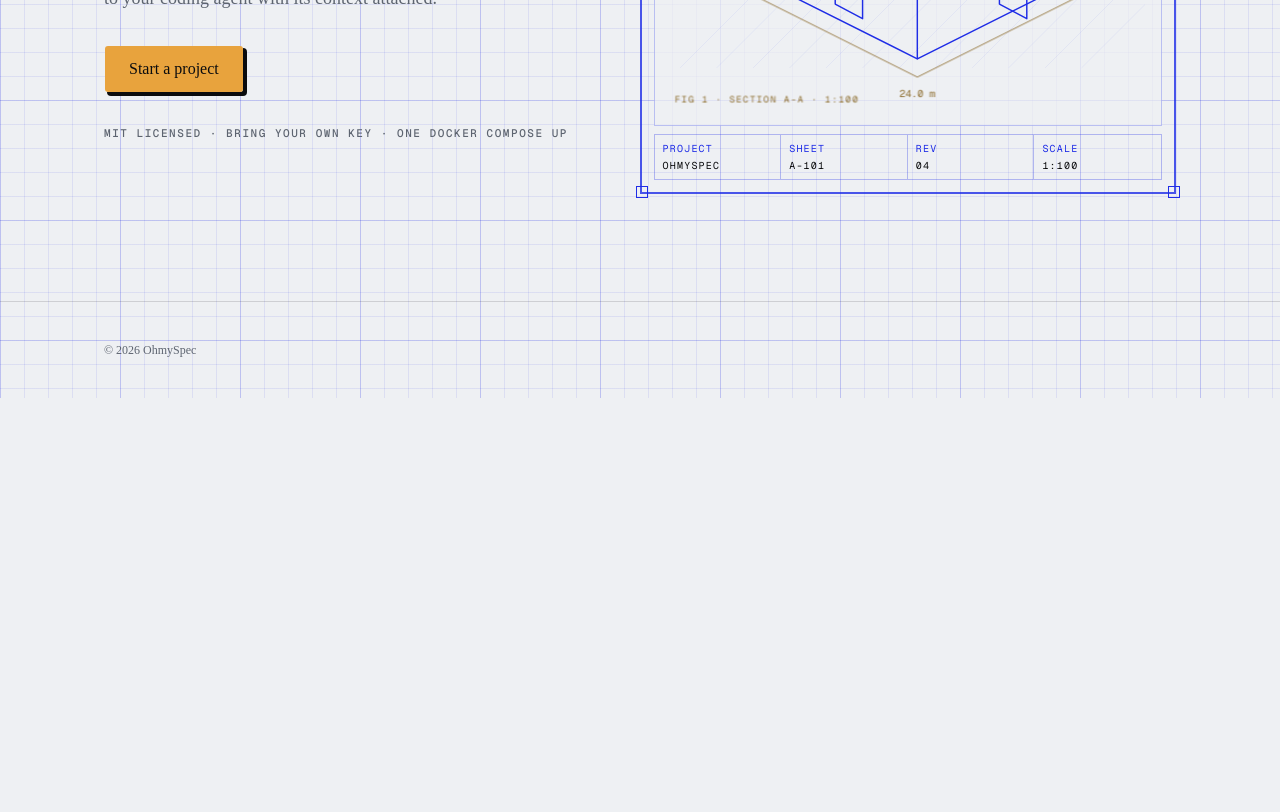
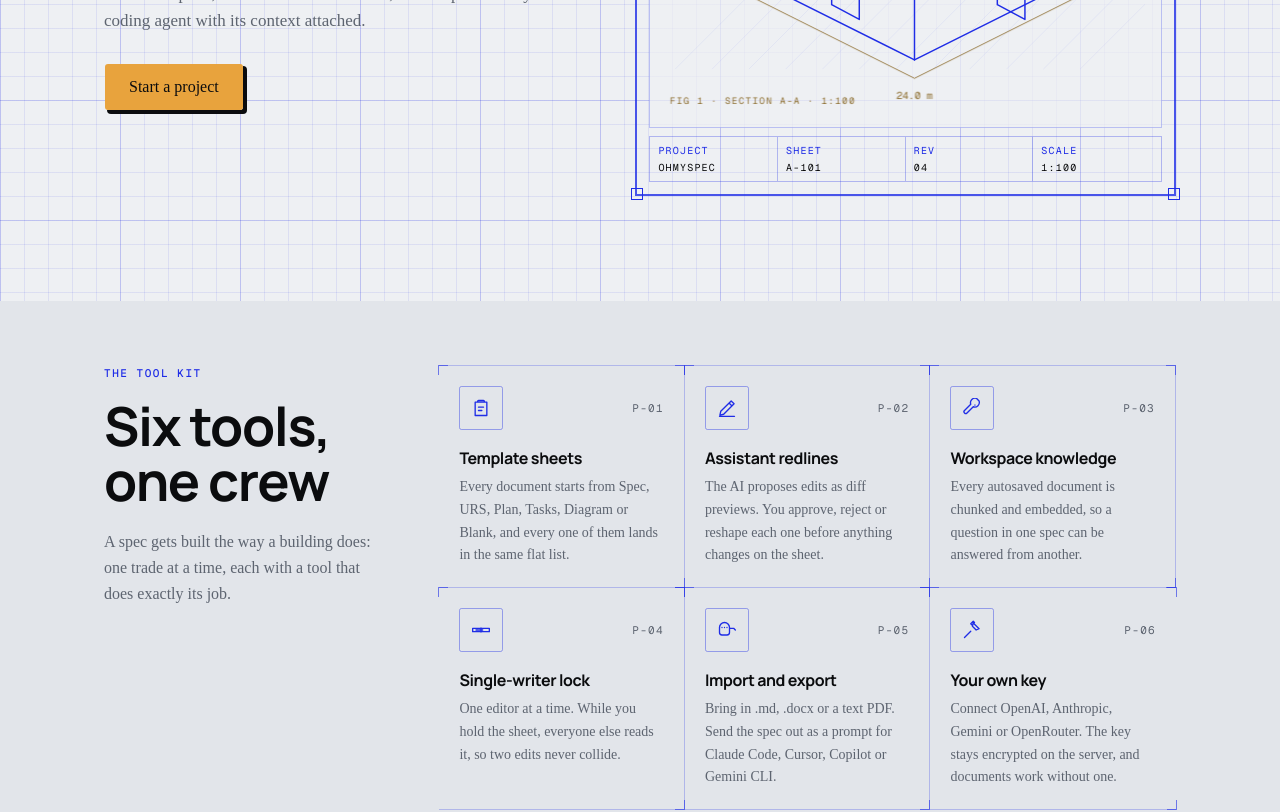
Before and after one commit to leeCode83/ohmyspec-webapp, a Next.js app: page / in a window 1280 px wide. Shown: the part 500-1312 px from the top of the page. Before the commit the page ends 898 px from the top, so only its background shows below. Built offline with nearby package versions, Linux system fonts and the light colour scheme.

Commit message:
feat(landing): add the tool kit section
- Six tools drawn as stroke icons, one per MVP job from the PRD
- Card grid split by cobalt rules with corner ticks and part numbers
- Section padding tightened so hero and tools fit one screen
- Drop the licence line from the hero; it belongs near the close

```diff
--- a/app/page.tsx
+++ b/app/page.tsx
@@ -1,5 +1,6 @@
 import { Nav } from "@/components/landing/nav";
 import { Hero } from "@/components/landing/hero";
+import { ToolSection } from "@/components/landing/tool-section";
 import { Footer } from "@/components/landing/footer";
 
 /**
@@ -12,6 +13,7 @@ export default function Home() {
       <Nav />
       <main>
         <Hero />
+        <ToolSection />
       </main>
       <Footer />
     </>
--- a/components/landing/hero.tsx
+++ b/components/landing/hero.tsx
@@ -13,9 +13,9 @@ export function Hero() {
   return (
     <section
       id="start"
-      className="relative flex min-h-[calc(100svh-4rem)] items-center py-16 md:py-20"
+      className="relative flex min-h-[calc(100svh-64px)] items-center py-10 md:py-12"
     >
-      <div className="wrap grid gap-12 lg:grid-cols-[minmax(0,1fr)_minmax(0,1.1fr)] lg:items-center">
+      <div className="wrap grid gap-10 lg:grid-cols-[minmax(0,1fr)_minmax(0,1.1fr)] lg:items-center">
         <div className="max-w-xl">
           <p
             className="animate-sheet-in type-label flex items-center gap-3 text-primary"
@@ -49,7 +49,7 @@ export function Hero() {
             .
           </h1>
           <p
-            className="animate-sheet-in mt-6 text-lg leading-relaxed text-muted-foreground"
+            className="animate-sheet-in mt-5 text-[17px] leading-relaxed text-muted-foreground"
             style={{ animationDelay: "0.25s" }}
           >
             OhmySpec gives small teams one drawing table for the spec: author
@@ -57,7 +57,7 @@ export function Hero() {
             it to your coding agent with its context attached.
           </p>
           <div
-            className="animate-sheet-in mt-8 flex flex-col gap-3 sm:flex-row"
+            className="animate-sheet-in mt-7 flex flex-col gap-3 sm:flex-row"
             style={{ animationDelay: "0.35s" }}
           >
             <Button
@@ -67,12 +67,6 @@ export function Hero() {
               <a href="#start">Start a project</a>
             </Button>
           </div>
-          <p
-            className="animate-sheet-in type-label mt-8 text-muted-foreground"
-            style={{ animationDelay: "0.45s" }}
-          >
-            MIT licensed · Bring your own key · One docker compose up
-          </p>
         </div>
 
         {/* Drawing frame: garis cobalt ganda ala template gambar teknik */}
--- a/components/landing/section.tsx
+++ b/components/landing/section.tsx
@@ -23,7 +23,7 @@ export function Section({
     <section
       id={id}
       className={cn(
-        "relative flex min-h-[calc(100svh-4rem)] w-full items-center py-24 md:py-32",
+        "relative flex min-h-[calc(100svh-64px)] w-full items-start pt-12 pb-16 md:pt-16 md:pb-20",
         tone === "panel" && "bg-card",
         className,
       )}
--- /dev/null
+++ b/components/landing/tool-kit.tsx
@@ -0,0 +1,48 @@
+/**
+ * tool-kit — ikon garis perkakas kerja (stroke-only, 24×24, konsisten
+ * dengan garis blueprint). Ditarik manual sebagai path kecil, bukan aset
+ * eksternal, supaya warna bisa mengikuti token (currentColor).
+ */
+const TOOLS = {
+  /** Palu: kepala + gagang */
+  hammer: "M3 21l7.5-7.5 M13.5 3.5l7 7-3.5 1.5-4.5-4.5z M12 6l-1.5-1.5 3-3 1.5 1.5",
+  /** Pita ukur: casing + strip keluar + ujung */
+  tape:
+    "M3 9a6 6 0 0 1 12 0v6a3 3 0 0 1-3 3H6a3 3 0 0 1-3-3z M15 10h5l2 2 M6 9h.01 M9 9h.01 M12 9h.01",
+  /** Kunci pas: kepala terbuka + tangkai */
+  wrench:
+    "M20.5 3.5a5.5 5.5 0 0 1-7 7L6 18a2.1 2.1 0 1 1-3-3l7.5-7.5a5.5 5.5 0 0 1 7-7z M15.5 8.5l.01.01",
+  /** Pensil merah (redline): pensil + ujung */
+  pencil:
+    "M17 3.5l3.5 3.5L8 19.5l-4.5 1L4.5 16z M14.5 6l3.5 3.5 M3 22h18",
+  /** Level (waterpass): badan + tabung gelembung */
+  level: "M2 10h20v4H2z M6 12h3 M10 12h4 M12 9.5v5",
+  /** Papan klip: papan + kertas + penjepit */
+  clipboard:
+    "M9 3h6a1 1 0 0 1 1 1v1H8V4a1 1 0 0 1 1-1z M8 5H5v16h14V5h-3 M9 11h6 M9 15h4",
+} as const;
+
+export type ToolName = keyof typeof TOOLS;
+
+export function ToolIcon({
+  name,
+  className,
+}: {
+  name: ToolName;
+  className?: string;
+}) {
+  return (
+    <svg
+      aria-hidden
+      viewBox="0 0 24 24"
+      fill="none"
+      stroke="currentColor"
+      strokeWidth="1.6"
+      strokeLinecap="round"
+      strokeLinejoin="round"
+      className={className}
+    >
+      <path d={TOOLS[name]} />
+    </svg>
+  );
+}
--- /dev/null
+++ b/components/landing/tool-section.tsx
@@ -0,0 +1,104 @@
+import { Reveal } from "@/components/landing/reveal";
+import { Section } from "@/components/landing/section";
+import { ToolIcon, type ToolName } from "@/components/landing/tool-kit";
+
+import type { CSSProperties } from "react";
+
+/**
+ * ToolSection — "The tool kit": enam perkakas lahan → enam bagian kerja
+ * OhmySpec (PRD §4). Tiap kartu = potongan gambar teknik yang belum
+ * diarsir: border putus-putus cobalt, jadi garis solid saat hover, dengan
+ * tiga tick sudut (corner marks) dan nomor part ala bill-of-materials.
+ */
+const TOOLS: {
+  tool: ToolName;
+  part: string;
+  title: string;
+  body: string;
+}[] = [
+  {
+    tool: "clipboard",
+    part: "P-01",
+    title: "Template sheets",
+    body: "Every document starts from Spec, URS, Plan, Tasks, Diagram or Blank, and every one of them lands in the same flat list.",
+  },
+  {
+    tool: "pencil",
+    part: "P-02",
+    title: "Assistant redlines",
+    body: "The AI proposes edits as diff previews. You approve, reject or reshape each one before anything changes on the sheet.",
+  },
+  {
+    tool: "wrench",
+    part: "P-03",
+    title: "Workspace knowledge",
+    body: "Every autosaved document is chunked and embedded, so a question in one spec can be answered from another.",
+  },
+  {
+    tool: "level",
+    part: "P-04",
+    title: "Single-writer lock",
+    body: "One editor at a time. While you hold the sheet, everyone else reads it, so two edits never collide.",
+  },
+  {
+    tool: "tape",
+    part: "P-05",
+    title: "Import and export",
+    body: "Bring in .md, .docx or a text PDF. Send the spec out as a prompt for Claude Code, Cursor, Copilot or Gemini CLI.",
+  },
+  {
+    tool: "hammer",
+    part: "P-06",
+    title: "Your own key",
+    body: "Connect OpenAI, Anthropic, Gemini or OpenRouter. The key stays encrypted on the server, and documents work without one.",
+  },
+];
+
+export function ToolSection() {
+  return (
+    <Section id="tools" tone="panel" className="items-stretch">
+      <Reveal className="grid gap-x-14 gap-y-8 lg:grid-cols-[0.55fr_1.45fr] lg:items-start">
+        <div className="reveal-child lg:sticky lg:top-28" style={{ "--reveal-i": 0 } as CSSProperties}>
+          <p className="type-label text-primary">The tool kit</p>
+          <h2 className="type-section mt-4 text-[clamp(2rem,4.2vw,3.5rem)]">
+            Six tools, one crew
+          </h2>
+          <p className="mt-5 max-w-sm text-base leading-relaxed text-muted-foreground">
+            A spec gets built the way a building does: one trade at a time,
+            each with a tool that does exactly its job.
+          </p>
+        </div>
+
+        <ul className="grid gap-0 border-t border-primary/25 sm:grid-cols-2 lg:grid-cols-3">
+          {TOOLS.map((t, i) => (
+            <li
+              key={t.part}
+              className="reveal-child group relative border-b border-primary/25 px-5 py-5 transition-colors duration-200 first:border-t-0 hover:bg-background/70 sm:odd:border-r lg:[&:nth-child(3n+1)]:border-r lg:[&:nth-child(3n+2)]:border-r"
+              style={{ "--reveal-i": i + 1 } as CSSProperties}
+            >
+              {/* Corner ticks: tanda ukur gambar teknik */}
+              <span aria-hidden className="absolute -left-px -top-px h-2.5 w-2.5 border-l border-t border-primary/60" />
+              <span aria-hidden className="absolute -right-px -top-px h-2.5 w-2.5 border-r border-t border-primary/60" />
+              <span aria-hidden className="absolute -bottom-px -right-px h-2.5 w-2.5 border-b border-r border-primary/60" />
+
+              <div className="flex items-center justify-between">
+                <span className="flex h-11 w-11 items-center justify-center rounded-sm border border-primary/40 text-primary transition-colors duration-200 group-hover:border-[var(--hard-hat)] group-hover:bg-[var(--hard-hat)] group-hover:text-[var(--graphite)]">
+                  <ToolIcon name={t.tool} className="h-5 w-5" />
+                </span>
+                <span className="font-mono text-[11px] tracking-[0.12em] text-muted-foreground">
+                  {t.part}
+                </span>
+              </div>
+              <h3 className="mt-4 font-heading text-base font-bold tracking-tight">
+                {t.title}
+              </h3>
+              <p className="mt-1.5 text-sm leading-relaxed text-muted-foreground">
+                {t.body}
+              </p>
+            </li>
+          ))}
+        </ul>
+      </Reveal>
+    </Section>
+  );
+}
```
